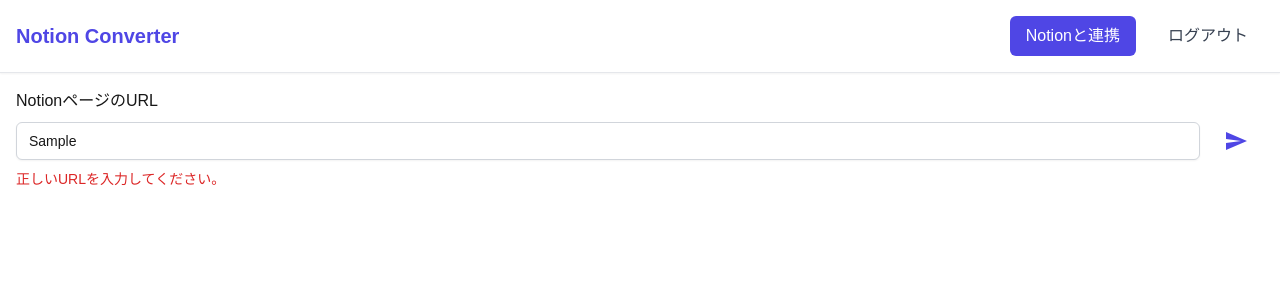
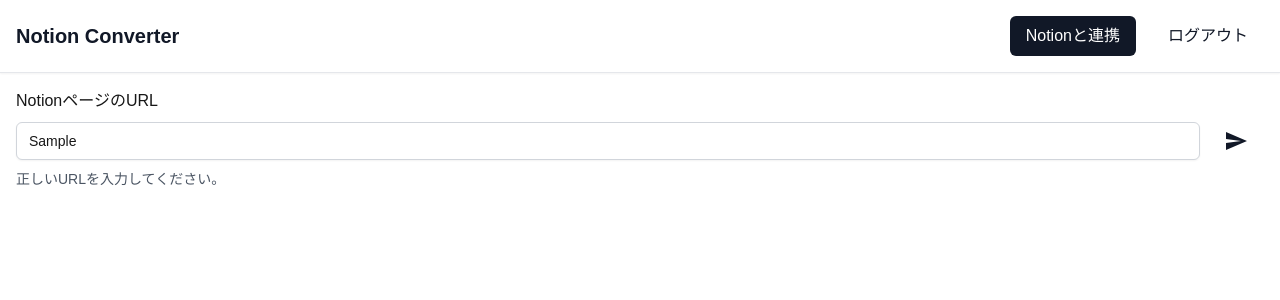
Before and after one commit to koyashimano/notion-to-md-next, a Next.js app: page / in a window 1280 px wide. Both pictures are taken after typing "Sample" into the empty fields and a click on the button 1236 px from the left and 141 px from the top of the page. Shown: the top 300 px of the page. Built offline with nearby package versions, Linux system fonts and the light colour scheme; no server answers.

Commit message:
Update UI color scheme

```diff
--- a/src/app/login/page.tsx
+++ b/src/app/login/page.tsx
@@ -102,13 +102,13 @@ export default function LoginPage() {
         )}
         <button
           type="submit"
-          className="focus:shadow-outline w-fit rounded bg-indigo-600 px-4 py-2 font-bold text-white hover:bg-indigo-700 focus:outline-none"
+          className="focus:shadow-outline w-fit rounded bg-gray-900 px-4 py-2 font-bold text-white hover:bg-gray-800 focus:outline-none"
         >
           ログイン
         </button>
         <Link
           href="/sign_up"
-          className="block text-indigo-600 hover:text-indigo-800"
+          className="block text-gray-900 hover:text-gray-800"
         >
           新規登録
         </Link>
--- a/src/app/page.tsx
+++ b/src/app/page.tsx
@@ -17,21 +17,19 @@ export default function Page() {
     <div className="flex h-full flex-col">
       <header className="border-b border-gray-200 bg-white shadow-sm">
         <div className="flex w-full items-center justify-between px-4 py-4">
-          <h1 className="text-xl font-bold text-indigo-600">
-            Notion Converter
-          </h1>
+          <h1 className="text-xl font-bold text-gray-900">Notion Converter</h1>
           <div className="flex items-center gap-4">
             <form action={notionAuth}>
               <button
                 type="submit"
-                className="rounded-md bg-indigo-600 px-4 py-2 text-white hover:bg-indigo-700 focus:outline-none focus:ring-2 focus:ring-indigo-500"
+                className="rounded-md bg-gray-900 px-4 py-2 text-white hover:bg-gray-800 focus:outline-none focus:ring-2 focus:ring-gray-800"
               >
                 Notionと連携
               </button>
             </form>
-            {session && <p className="text-gray-700">{session.user?.name}</p>}
+            {session && <p className="text-gray-900">{session.user?.name}</p>}
             <button
-              className="rounded-md px-4 py-2 text-gray-700 hover:bg-gray-300 focus:outline-none focus:ring-2 focus:ring-gray-400"
+              className="rounded-md px-4 py-2 text-gray-900 hover:bg-gray-200 focus:outline-none focus:ring-2 focus:ring-gray-400"
               onClick={() => void signOut()}
             >
               ログアウト
@@ -48,28 +46,28 @@ export default function Page() {
               type="text"
               name="url"
               defaultValue={state.data?.url}
-              className="block flex-1 rounded-md border border-gray-300 px-3 py-2 shadow-sm focus:border-indigo-500 focus:outline-none focus:ring-indigo-500 sm:text-sm"
+              className="block flex-1 rounded-md border border-gray-300 px-3 py-2 shadow-sm focus:border-gray-500 focus:outline-none focus:ring-gray-500 sm:text-sm"
             />
             <button
               type="submit"
-              className="px-4 py-2 text-sm font-medium text-indigo-600 hover:text-indigo-700 disabled:text-gray-400 disabled:opacity-50"
+              className="px-4 py-2 text-sm font-medium text-gray-900 hover:text-gray-600 disabled:text-gray-400 disabled:opacity-50"
               disabled={isPending}
             >
               <MdSend className="h-6 w-6" aria-label="送信" />
             </button>
           </div>
           {!isPending && state.errors?.url && (
-            <p className="mt-2 text-sm text-red-600">{state.errors.url}</p>
+            <p className="mt-2 text-sm text-gray-600">{state.errors.url}</p>
           )}
         </label>
         {!isPending && state.errors?.noField && (
-          <p className="mt-2 text-sm text-red-600">{state.errors.noField}</p>
+          <p className="mt-2 text-sm text-gray-600">{state.errors.noField}</p>
         )}
       </form>
 
       {isPending && (
         <div className="mt-4 flex justify-center">
-          <div className="h-5 w-5 animate-spin rounded-full border-4 border-t-4 border-gray-200 border-t-indigo-600" />
+          <div className="h-5 w-5 animate-spin rounded-full border-4 border-t-4 border-gray-200 border-t-gray-900" />
         </div>
       )}
       {!isPending && result && (
--- a/src/app/sign_up/page.tsx
+++ b/src/app/sign_up/page.tsx
@@ -69,14 +69,11 @@ export default function SignUpPage() {
         )}
         <button
           type="submit"
-          className="focus:shadow-outline w-fit rounded bg-indigo-600 px-4 py-2 font-bold text-white hover:bg-indigo-700 focus:outline-none"
+          className="focus:shadow-outline w-fit rounded bg-gray-900 px-4 py-2 font-bold text-white hover:bg-gray-800 focus:outline-none"
         >
           登録
         </button>
-        <Link
-          href="/login"
-          className="block text-indigo-600 hover:text-indigo-800"
-        >
+        <Link href="/login" className="block text-gray-900 hover:text-gray-800">
           ログイン
         </Link>
       </form>
--- a/src/components/DownloadMenu.tsx
+++ b/src/components/DownloadMenu.tsx
@@ -24,24 +24,24 @@ export default function DownloadMenu({
 
   return isDesktop ? (
     <div className="flex items-center gap-2">
-      <FaDownload className="mr-1 text-green-400" />
+      <FaDownload className="mr-1 text-gray-600" />
       <button
         onClick={downloadPdf}
-        className="inline-flex justify-center rounded-md border border-transparent bg-green-600 px-4 py-2 text-sm font-medium text-white shadow-sm hover:bg-green-700 focus:outline-none focus:ring-2 focus:ring-green-500 focus:ring-offset-2 disabled:bg-gray-400 disabled:opacity-50"
+        className="inline-flex justify-center rounded-md border border-transparent bg-gray-900 px-4 py-2 text-sm font-medium text-white shadow-sm hover:bg-gray-800 focus:outline-none focus:ring-2 focus:ring-gray-500 focus:ring-offset-2 disabled:bg-gray-400 disabled:opacity-50"
         disabled={disabled}
       >
         PDF
       </button>
       <button
         onClick={downloadMarkdown}
-        className="inline-flex justify-center rounded-md border border-transparent bg-green-600 px-4 py-2 text-sm font-medium text-white shadow-sm hover:bg-green-700 focus:outline-none focus:ring-2 focus:ring-green-500 focus:ring-offset-2 disabled:bg-gray-400 disabled:opacity-50"
+        className="inline-flex justify-center rounded-md border border-transparent bg-gray-900 px-4 py-2 text-sm font-medium text-white shadow-sm hover:bg-gray-800 focus:outline-none focus:ring-2 focus:ring-gray-500 focus:ring-offset-2 disabled:bg-gray-400 disabled:opacity-50"
         disabled={disabled}
       >
         Markdown
       </button>
       <button
         onClick={downloadHtml}
-        className="inline-flex justify-center rounded-md border border-transparent bg-green-600 px-4 py-2 text-sm font-medium text-white shadow-sm hover:bg-green-700 focus:outline-none focus:ring-2 focus:ring-green-500 focus:ring-offset-2 disabled:bg-gray-400 disabled:opacity-50"
+        className="inline-flex justify-center rounded-md border border-transparent bg-gray-900 px-4 py-2 text-sm font-medium text-white shadow-sm hover:bg-gray-800 focus:outline-none focus:ring-2 focus:ring-gray-500 focus:ring-offset-2 disabled:bg-gray-400 disabled:opacity-50"
         disabled={disabled}
       >
         HTML
@@ -49,7 +49,7 @@ export default function DownloadMenu({
     </div>
   ) : (
     <button ref={menuButtonRef} onClick={() => setIsMenuOpen(!isMenuOpen)}>
-      <FaDownload className="mr-1 text-green-400" />
+      <FaDownload className="mr-1 text-gray-600" />
       {isMenuOpen &&
         createPortal(
           <div>
```
